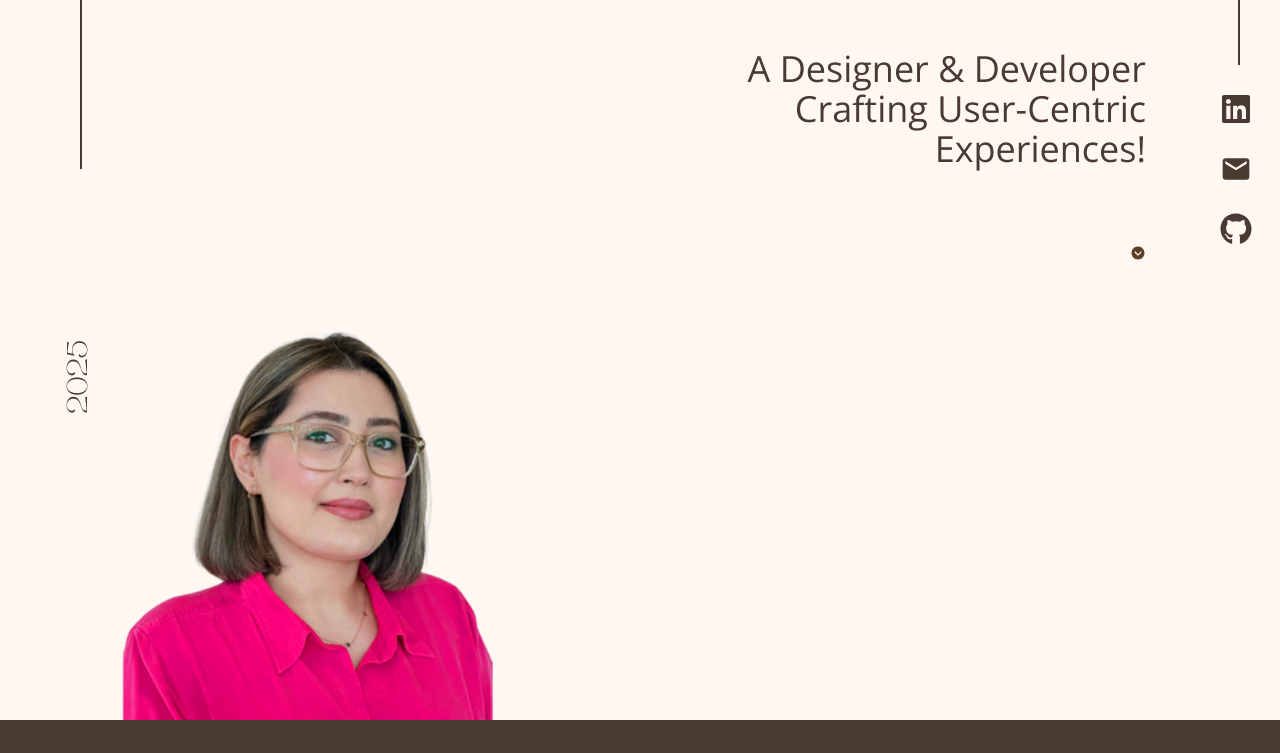
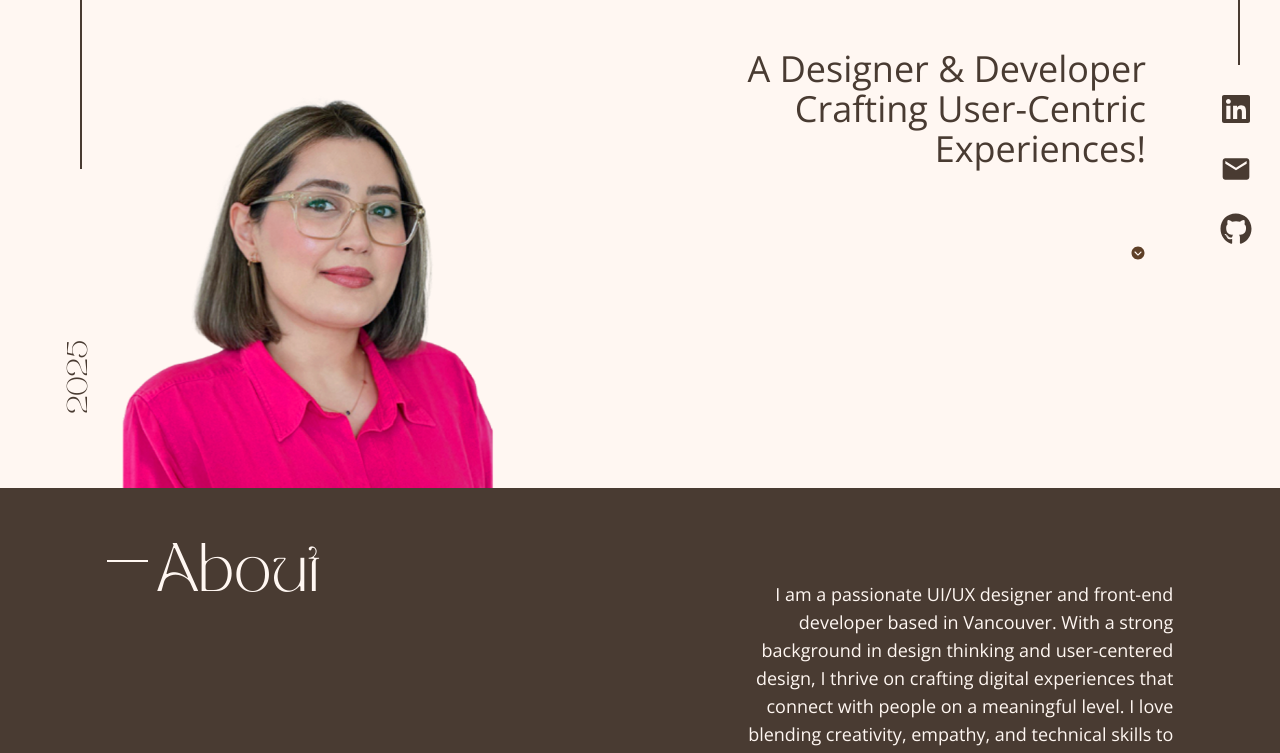
Before and after one commit to Negin-code/portfolio-old-version-1, a React (Vite) app: page / in a window 1280 px wide. Shown: the part 455-1208 px from the top of the page. Built offline with nearby package versions, Linux system fonts and the light colour scheme; a web font is replaced by a local one.

Commit message:
photo update

```diff
--- a/src/Pages/Home.jsx
+++ b/src/Pages/Home.jsx
@@ -84,7 +84,7 @@ const Home = () => {
               <img
                 src={profileImage}
                 alt="Negin's Profile Picture"
-                className="w-full h-auto object-cover mt-60 ml-20 sm:mt-4 lmd:mt-6 lg:mt-8 ml-4 sm:ml-0"
+                className="w-full h-auto object-cover mt-70 ml-20 sm:mt-45 md:mt-[-200px] ml-4 sm:ml-0"
               />
             </div>
             {/* Arrow - visible only on mobile/tablet */}
```
